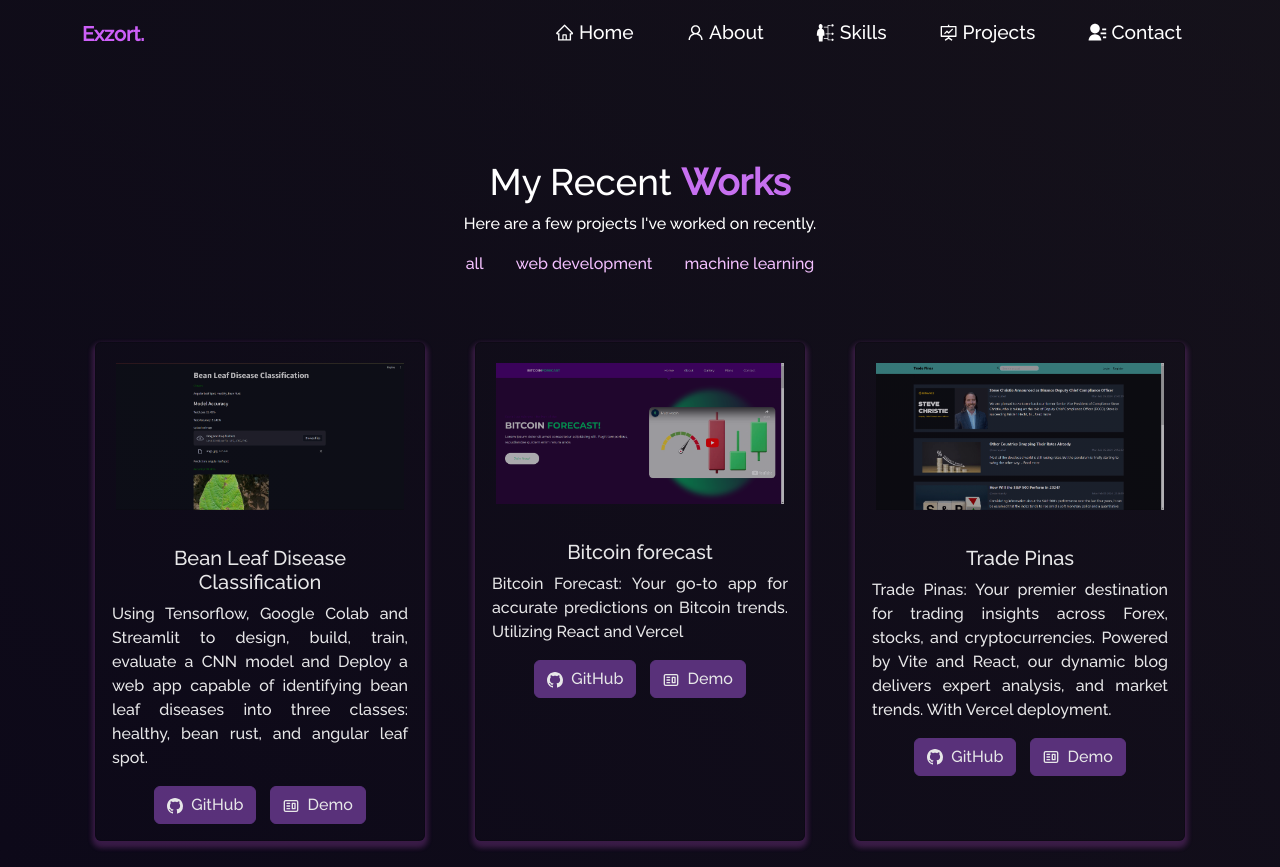
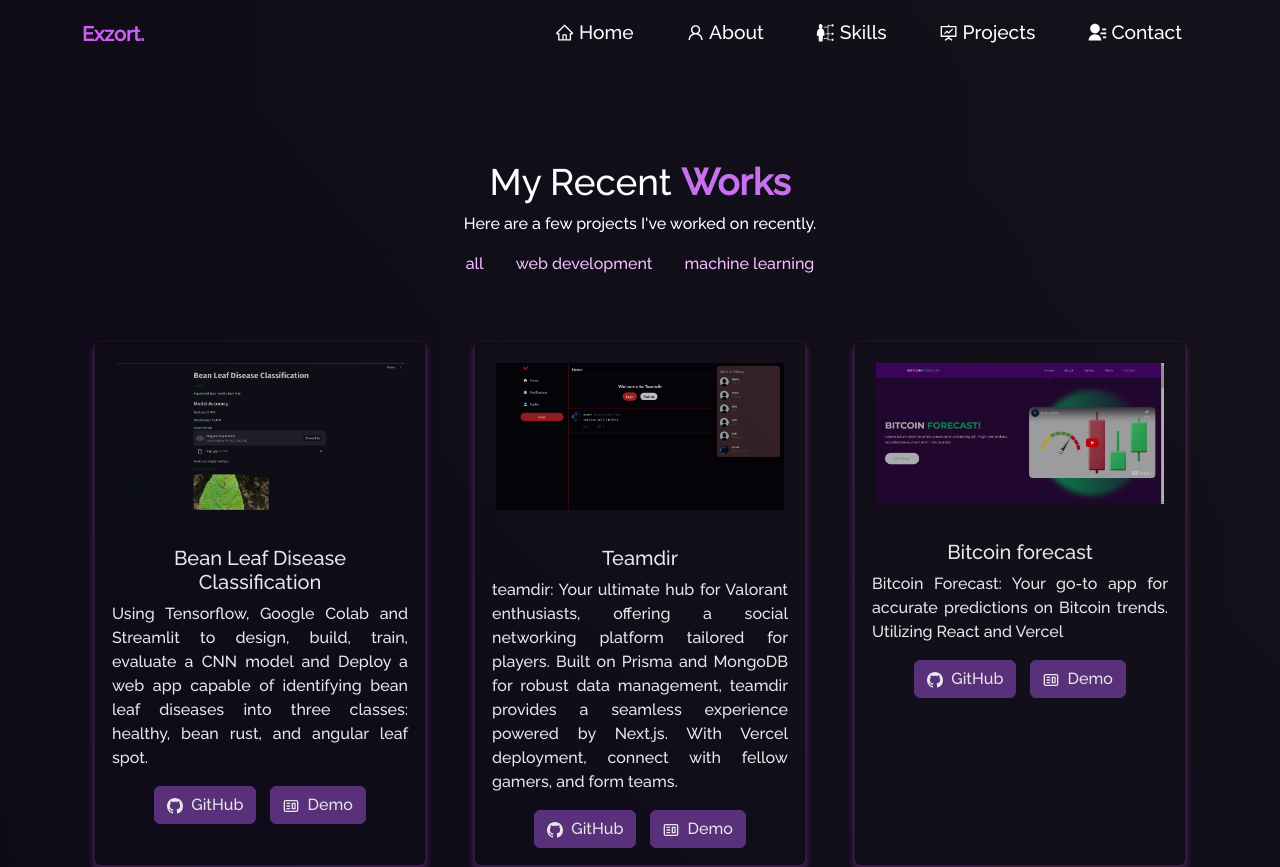
Before and after one commit to Exzort567/Portfolio, a React (Create React App) app: page /project in a window 1280 px wide. Shown: the top 867 px of the page. Built offline with nearby package versions, Linux system fonts and the light colour scheme.

Commit message:
Add new project

```diff
--- a/src/components/Projects/Projects.js
+++ b/src/components/Projects/Projects.js
@@ -1,13 +1,7 @@
   import React, { useMemo, useState } from "react";
   import { Container, Row, Col } from "react-bootstrap";
-  import ProjectCard from "./ProjectCards";
   import Particle from "../Particle";
-  import leaf from "../../Assets/Projects/leaf.png";
-  import emotion from "../../Assets/Projects/emotion.png";
-  import editor from "../../Assets/Projects/codeEditor.png";
-  import chatify from "../../Assets/Projects/chatify.png";
-  import suicide from "../../Assets/Projects/suicide.png";
-  import bitsOfCode from "../../Assets/Projects/blog.png";
+  import teamdir from '../../Assets/Projects/teamdir.png'
   import beanLeaf from "../../Assets/Projects/bean_leaf.png"
   import bitcoinforecast from '../../Assets/Projects/bitcoin-forecast.png'
   import tradepinas from '../../Assets/Projects/tradepinas.png'
@@ -25,7 +19,17 @@
       category: "machine learning"
     },
     {
-        id: 2,
+      id: 2,
+      imgPath: teamdir,
+      isBlog: false,
+      title: "Teamdir",
+      description: "teamdir: Your ultimate hub for Valorant enthusiasts, offering a social networking platform tailored for players. Built on Prisma and MongoDB for robust data management, teamdir provides a seamless experience powered by Next.js. With Vercel deployment, connect with fellow gamers, and form teams.",
+      ghLink: "https://github.com/Exzort567/teamdir",
+      demoLink: "https://teamdir.vercel.app/",
+      category: "web development"
+    },
+    {
+        id: 3,
         imgPath: bitcoinforecast,
         isBlog: false,
         title: "Bitcoin forecast",
@@ -35,7 +39,7 @@
         category: "web development"
     },
     {
-        id: 3,
+        id: 4,
         imgPath: tradepinas,
         isBlog: false,
         title: "Trade Pinas",
```
Also changed, not shown: src/Assets/Projects/teamdir.png (added).
